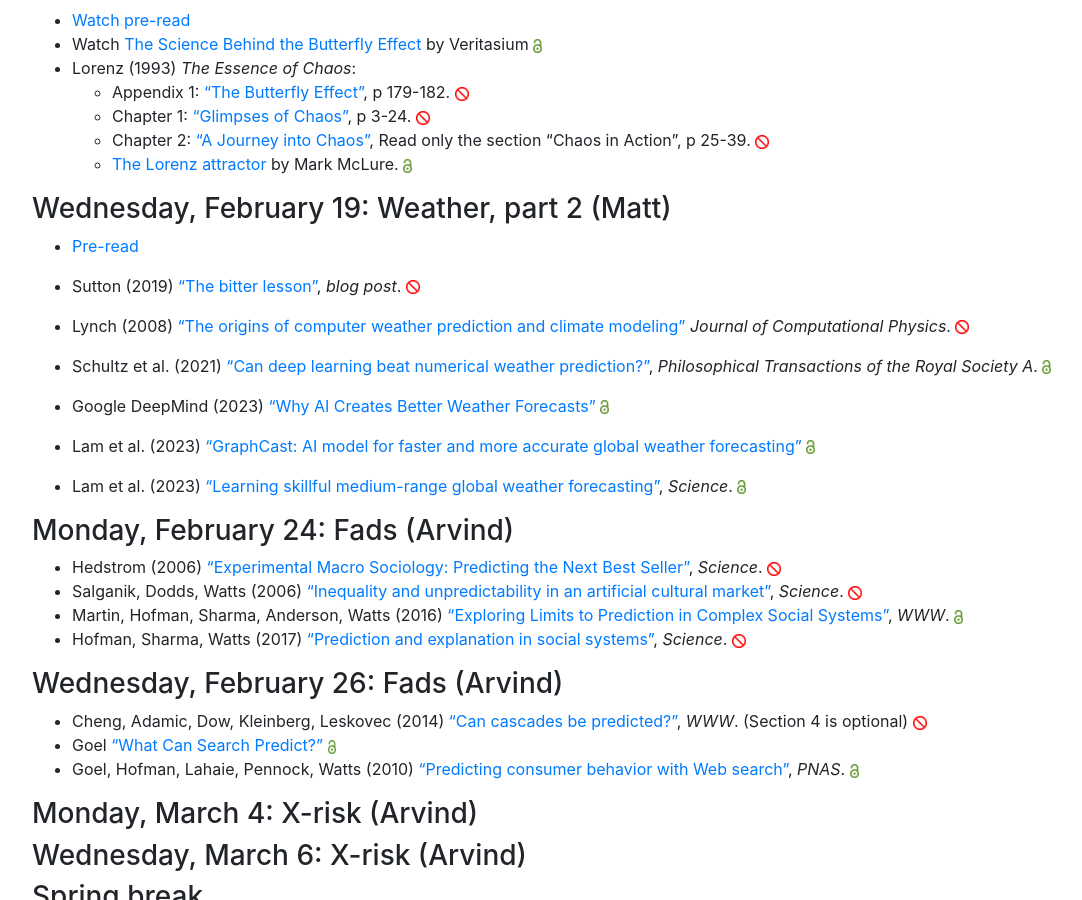
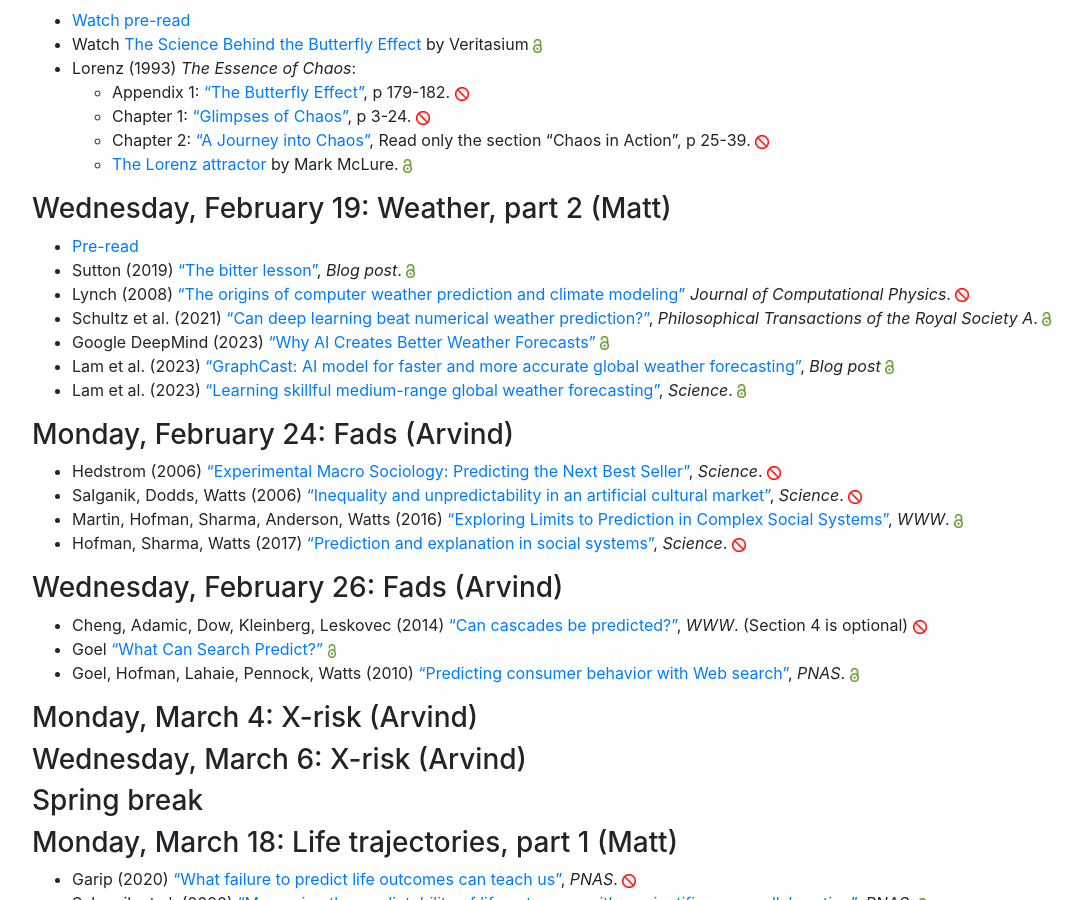
Before and after one commit to msalganik/soc555-cos598J_s2024, a Jekyll site: the page built from readings.md, in a window 1280 px wide and 900 px high, scrolled down 1387 px. Shown: the whole window, without its empty margins (53-1135 px from the left). Built offline with Jekyll 4.4.1, drawn with Linux system fonts in a browser that asks for light colours; comment, search, counter and statistics services are not loaded.

Commit message:
clean-up reading Wed

```diff
--- a/readings.md
+++ b/readings.md
@@ -73,17 +73,11 @@ No required reading before class.
 ### Wednesday, February 19: Weather, part 2 (Matt)
 
 - [Pre-read](https://docs.google.com/document/d/1Cnn1TgMn9jw3IbWGNSbzw-Z9cB9Tv7441xC_F-MVvhs/edit?usp=sharing)
-
-- Sutton (2019) ["The bitter lesson"](http://www.incompleteideas.net/IncIdeas/BitterLesson.html), _blog post_. <img src="https://msalganik.github.io/soc555-cos598J_s2024/images/closed.png" style="display: inline; height: 14px;" />
-
+- Sutton (2019) ["The bitter lesson"](http://www.incompleteideas.net/IncIdeas/BitterLesson.html), _Blog post_. <img src="https://msalganik.github.io/soc555-cos598J_s2024/images/open.png" style="display: inline; height: 14px;" />
 - Lynch (2008) ["The origins of computer weather prediction and climate modeling"](https://doi.org/10.1016/j.jcp.2007.02.034) _Journal of Computational Physics_. <img src="https://msalganik.github.io/soc555-cos598J_s2024/images/closed.png" style="display: inline; height: 14px;" />
-
 - Schultz et al. (2021) ["Can deep learning beat numerical weather prediction?"](https://doi.org./10.1098/rsta.2020.0097), _Philosophical Transactions of the Royal Society A_. <img src="https://msalganik.github.io/soc555-cos598J_s2024/images/open.png" style="display: inline; height: 14px;" />
-
 - Google DeepMind (2023) ["Why AI Creates Better Weather Forecasts"](https://www.youtube.com/watch?v=-KFO0pES-zQ) <img src="https://msalganik.github.io/soc555-cos598J_s2024/images/open.png" style="display: inline; height: 14px;" />
-
-- Lam et al. (2023) ["GraphCast: AI model for faster and more accurate global weather forecasting"](https://deepmind.google/discover/blog/graphcast-ai-model-for-faster-and-more-accurate-global-weather-forecasting/) <img src="https://msalganik.github.io/soc555-cos598J_s2024/images/open.png" style="display: inline; height: 14px;" />
-
+- Lam et al. (2023) ["GraphCast: AI model for faster and more accurate global weather forecasting"](https://deepmind.google/discover/blog/graphcast-ai-model-for-faster-and-more-accurate-global-weather-forecasting/), _Blog post_ <img src="https://msalganik.github.io/soc555-cos598J_s2024/images/open.png" style="display: inline; height: 14px;" />
 - Lam et al. (2023) ["Learning skillful medium-range global weather forecasting"](https://www.science.org/stoken/author-tokens/ST-1550/full), _Science_. <img src="https://msalganik.github.io/soc555-cos598J_s2024/images/open.png" style="display: inline; height: 14px;" />
 
 ### Monday, February 24: Fads (Arvind)
```
